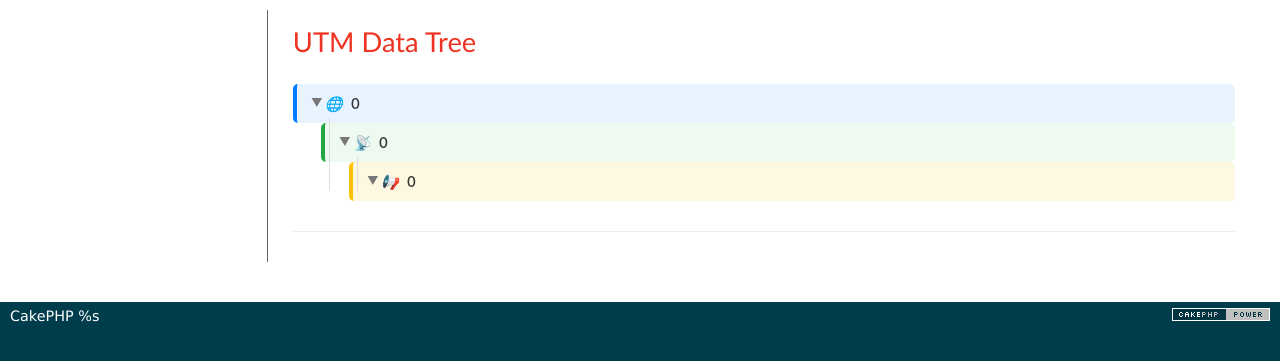
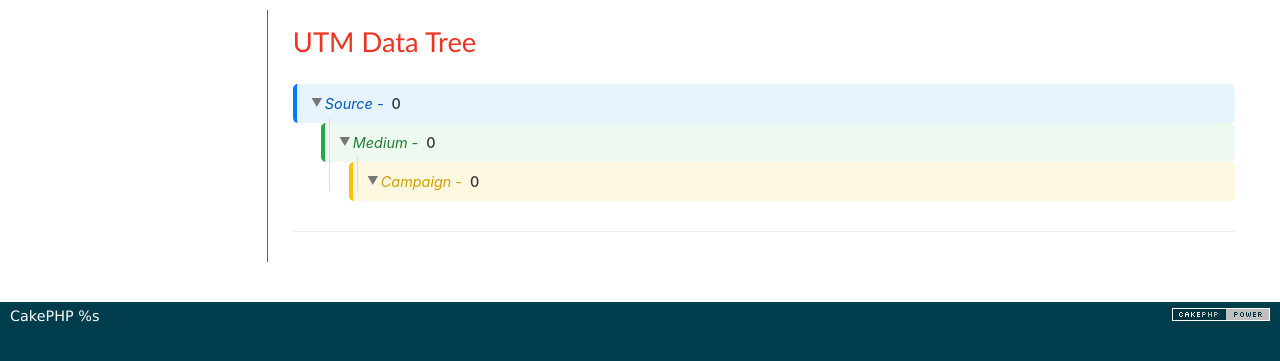
Before and after one commit to valeriibudko/cakephp_utm_data, a CakePHP app: the page made by app/View/Statistics/utm_list.ctp in a window 1280 px wide. Shown: the part 47-408 px from the top of the page. Run offline with PHP 8.4 and a stand-in for CakePHP, Linux system fonts and the light colour scheme; the template is opened without the code that fills it: most values are stand-ins (such as "Sample title", 1, 10 or a date in 2020); data that the repository does not hold is empty; some libraries are stand-ins or nearby versions.

Commit message:
TASK-001: view update

```diff
--- a/app/Console/Command/UtmDataSeedShell.php
+++ b/app/Console/Command/UtmDataSeedShell.php
@@ -35,7 +35,7 @@ class UtmDataSeedShell extends AppShell {
 				'medium' => 'social',
 				'campaign' => 'autumn',
 				'content' => 'image',
-				'term' => null
+				'term' => 'park'
 			),
 			array(
 				'source' => 'twitter',
@@ -114,14 +114,14 @@ class UtmDataSeedShell extends AppShell {
 
 			array(
 				'source' => 'email',
-				'medium' => 'email',
+				'medium' => 'economics',
 				'campaign' => 'newsletter_october',
 				'content' => 'product_update',
 				'term' => null
 			),
 			array(
 				'source' => 'email',
-				'medium' => 'email',
+				'medium' => 'music',
 				'campaign' => 'newsletter_october',
 				'content' => 'user_stories',
 				'term' => null
--- a/app/View/Statistics/utm_list.ctp
+++ b/app/View/Statistics/utm_list.ctp
@@ -7,7 +7,7 @@
 				<div class="tree-node source-node">
 					<div class="node-header">
 						<span class="toggle">▼</span>
-						<i class="icon">🌐</i>
+						<i class="icon">Source - </i>
 						<span class="node-title"><?php echo h($source); ?></span>
 					</div>
 					<div class="tree-children">
@@ -16,7 +16,7 @@
 								<div class="tree-node medium-node">
 									<div class="node-header">
 										<span class="toggle">▼</span>
-										<i class="icon">📡</i>
+										<i class="icon">Medium - </i>
 										<span class="node-title"><?php echo h($medium); ?></span>
 									</div>
 									<div class="tree-children">
@@ -25,7 +25,7 @@
 												<div class="tree-node campaign-node">
 													<div class="node-header">
 														<span class="toggle">▼</span>
-														<i class="icon">📢</i>
+														<i class="icon">Campaign - </i>
 														<span class="node-title"><?php echo h($campaign); ?></span>
 													</div>
 													<div class="tree-children">
@@ -34,7 +34,7 @@
 																<div class="tree-node content-node">
 																	<div class="node-header">
 																		<span class="toggle">▼</span>
-																		<i class="icon">📄</i>
+																		<i class="icon">Content - </i>
 																		<span class="node-title">
                                                                             <?php
 																			if ($content === null) {
@@ -50,7 +50,7 @@
 																			<?php foreach ($terms as $term): ?>
 																				<div class="tree-node term-node">
 																					<div class="node-header">
-																						<i class="icon">🔑</i>
+																						<i class="icon">Term - </i>
 																						<span class="node-title">
                                                                                             <?php
 																							if ($term === null) {
```
Also changed, not shown: app/webroot/img/demo_1.png.
